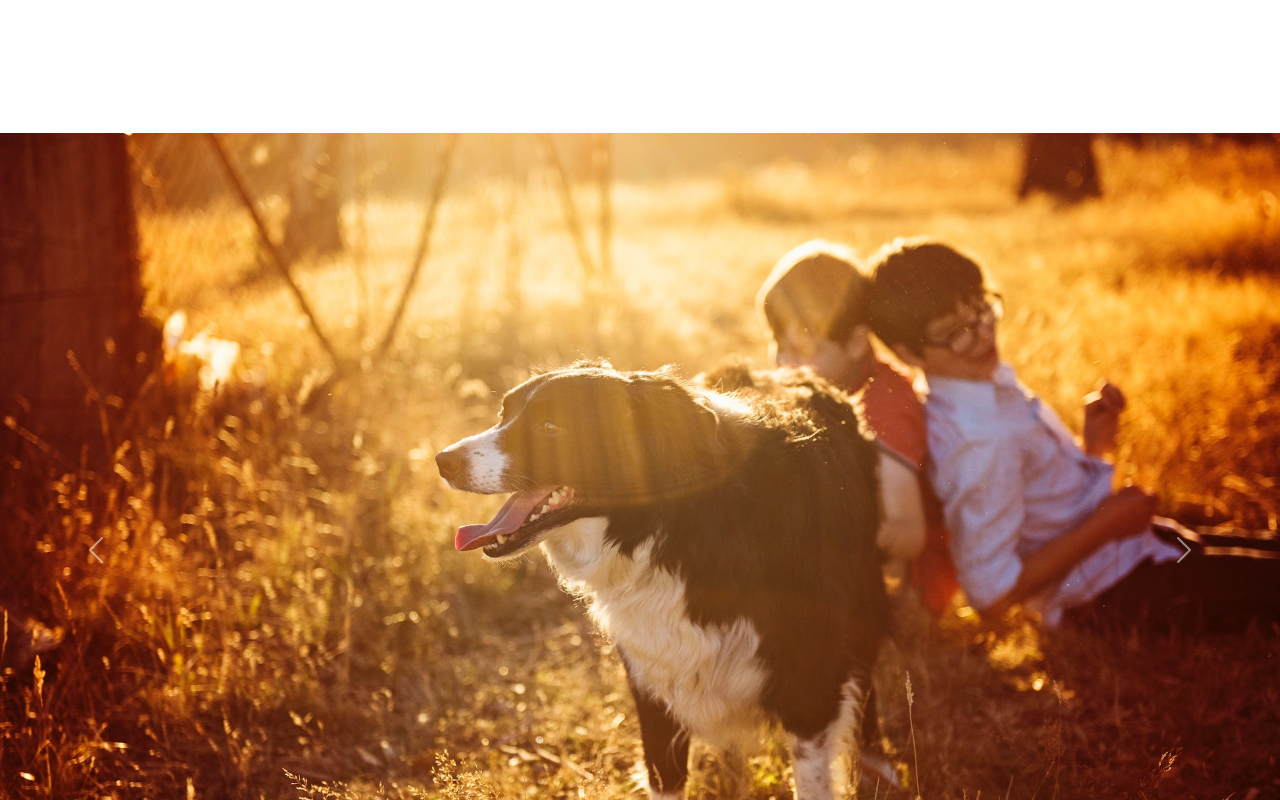
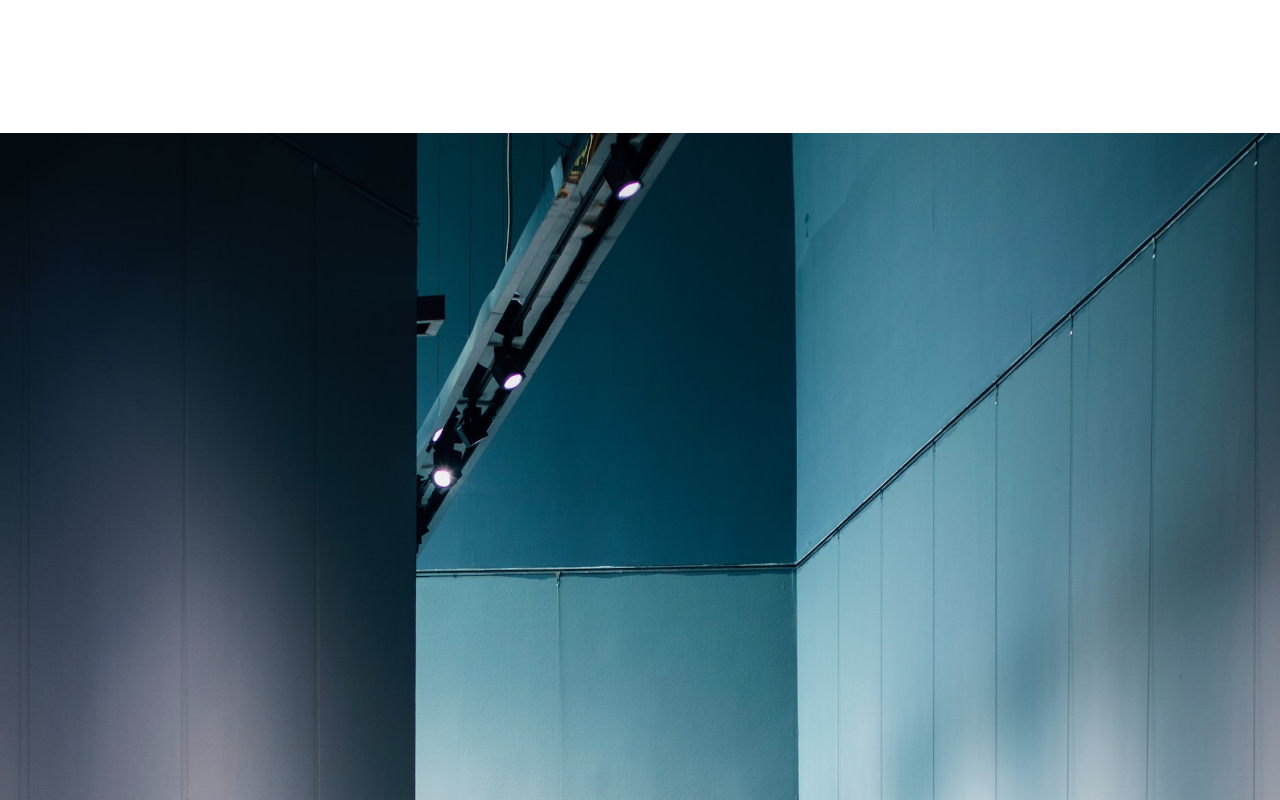
Before and after one commit to lironmiz/connect-the-dots, a plain HTML site: page Front/gallery.html in a window 1280 px wide. Shown: the part 460-1260 px from the top of the page. Drawn offline with nearby package versions, Linux system fonts and the light colour scheme.

Commit message:
feat-style (add gallery-ui) add gallery ui and style

```diff
--- a/Front/gallery.html
+++ b/Front/gallery.html
@@ -62,6 +62,7 @@
                     we save all our games created!</div>
             </div>
         </header>
+        <!-- Carousel -->
         <section>
             <div id="carouselExampleCaptions" class="carousel slide">
                 <div class="carousel-indicators">
@@ -78,7 +79,7 @@
                 </div>
                 <div class="carousel-inner">
                     <div class="carousel-item active">
-                        <img src="../assets/img/header-bg.jpg" class="d-block w-100" alt="...">
+                        <img src="../Front/assets/img/gallery-bg.jpg" class="d-block w-100" alt="...">
                         <div class="carousel-caption d-none d-md-block">
                             <h5>First slide label</h5>
                             <p>Some representative placeholder content for the
@@ -86,7 +87,7 @@
                         </div>
                     </div>
                     <div class="carousel-item">
-                        <img src="../assets/img/header-bg.jpg" class="d-block w-100" alt="...">
+                        <img src="../Front/assets/img/header-bg.jpg" class="d-block w-100" alt="...">
                         <div class="carousel-caption d-none d-md-block">
                             <h5>Second slide label</h5>
                             <p>Some representative placeholder content for the
@@ -94,7 +95,7 @@
                         </div>
                     </div>
                     <div class="carousel-item">
-                        <img src="../assets/img/header-bg.jpg" class="d-block w-100" alt="...">
+                        <img src="../Front/assets/img/header-bg.jpg" class="d-block w-100" alt="...">
                         <div class="carousel-caption d-none d-md-block">
                             <h5>Third slide label</h5>
                             <p>Some representative placeholder content for the
```
Also changed, not shown: Front/js/gallery.js (added).
